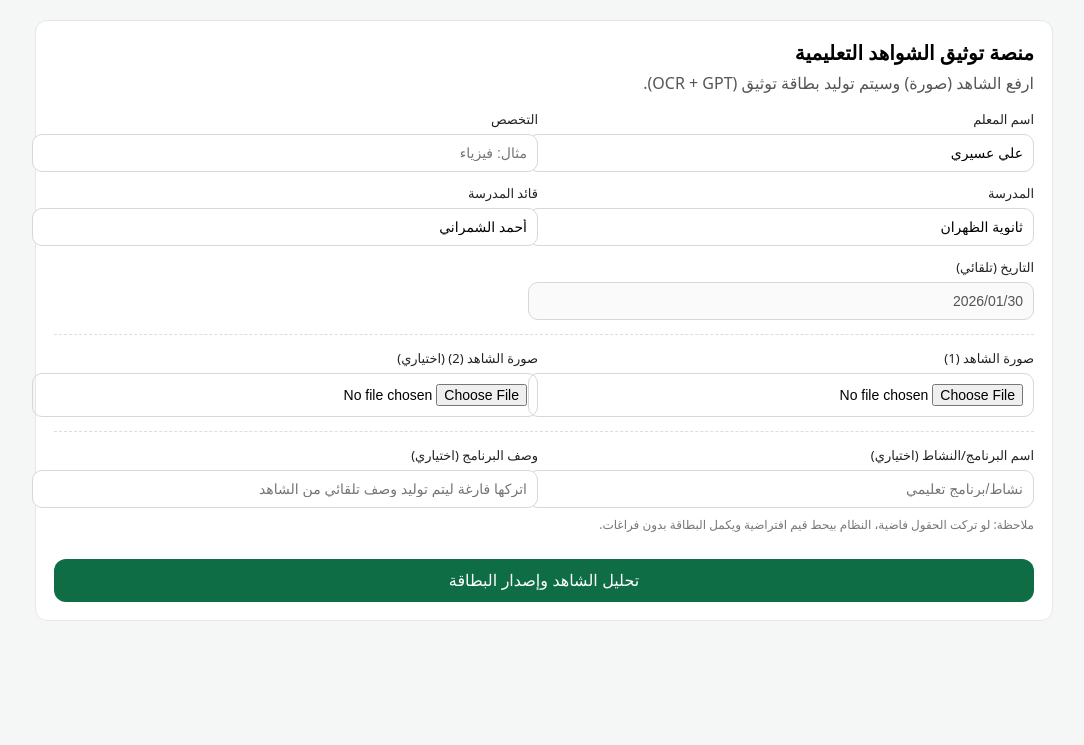
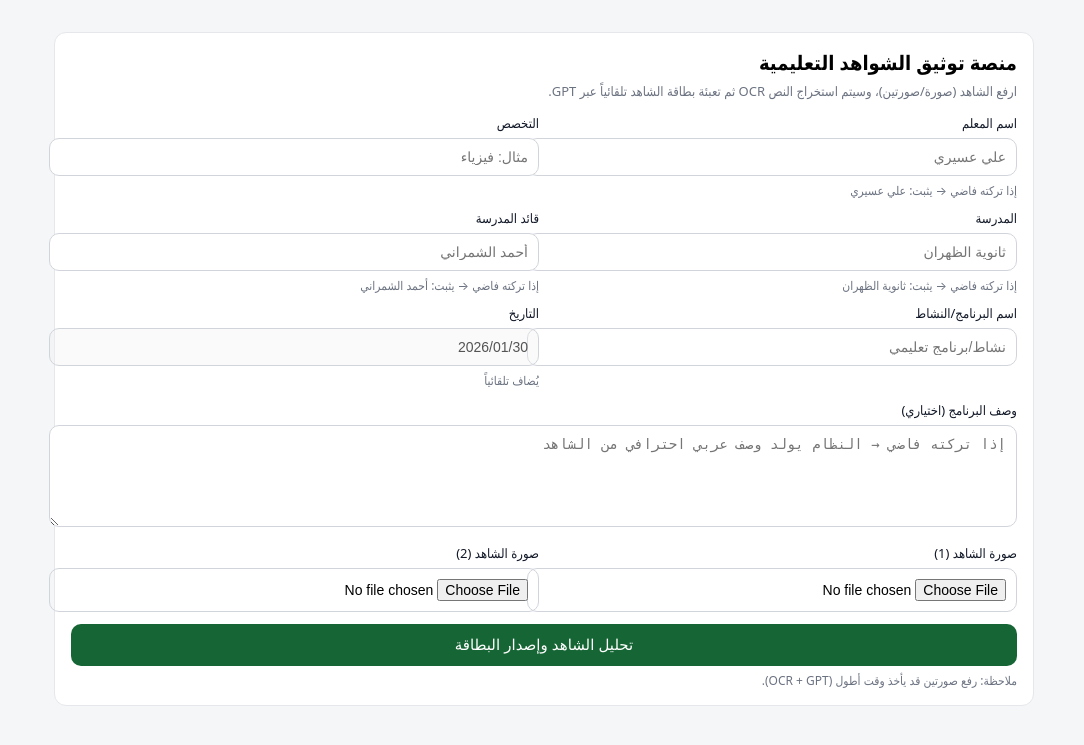
Before and after one commit to aliasiriiii/Evidence-ai, a Flask app: page / in a window 1280 px wide. Shown: the top 745 px of the page, without its empty margins (96-1180 px from the left). Run offline with Flask 3, Linux system fonts and the light colour scheme.

Commit message:
Update index.html

```diff
--- a/templates/index.html
+++ b/templates/index.html
@@ -2,84 +2,103 @@
 <html lang="ar" dir="rtl">
 <head>
   <meta charset="utf-8" />
-  <meta name="viewport" content="width=device-width,initial-scale=1" />
+  <meta name="viewport" content="width=device-width, initial-scale=1" />
   <title>منصة توثيق الشواهد التعليمية</title>
   <style>
-    body{font-family:system-ui,-apple-system,Segoe UI,Roboto; background:#f5f7f6; margin:0; padding:20px;}
-    .wrap{max-width:980px; margin:0 auto; background:#fff; border:1px solid #e6e6e6; border-radius:12px; padding:18px;}
-    h1{margin:0 0 6px; font-size:20px;}
-    .sub{color:#555; margin:0 0 16px;}
-    .grid{display:grid; grid-template-columns:1fr 1fr; gap:12px;}
-    label{font-size:13px; color:#222; display:block; margin-bottom:6px;}
-    input, textarea{width:100%; padding:10px; border:1px solid #d7d7d7; border-radius:10px; font-size:14px;}
-    textarea{min-height:80px; resize:vertical;}
-    .section{margin-top:14px; padding-top:14px; border-top:1px dashed #ddd;}
-    .btn{margin-top:14px; width:100%; padding:12px; border:0; border-radius:12px; background:#0f6d45; color:#fff; font-size:16px;}
-    .muted{color:#777; font-size:12px; margin-top:8px;}
-    @media (max-width:800px){ .grid{grid-template-columns:1fr;} }
+    body{font-family: system-ui, -apple-system, "Segoe UI", Tahoma, Arial; background:#f5f6f7; margin:0}
+    .wrap{max-width:980px;margin:18px auto;padding:14px}
+    .card{background:#fff;border:1px solid #e5e7eb;border-radius:12px;padding:16px}
+    h1{margin:0 0 6px;font-size:20px}
+    .sub{color:#6b7280;margin:0 0 14px;font-size:13px}
+    .grid{display:grid;grid-template-columns:1fr 1fr;gap:10px}
+    label{font-size:13px;color:#111827;display:block;margin-bottom:6px}
+    input,textarea{width:100%;padding:10px;border:1px solid #d1d5db;border-radius:10px;font-size:14px}
+    textarea{min-height:80px;resize:vertical}
+    .row{margin-top:12px}
+    .files{display:grid;grid-template-columns:1fr 1fr;gap:10px}
+    .btn{background:#166534;color:#fff;border:0;border-radius:10px;padding:12px 14px;font-size:15px;cursor:pointer;width:100%}
+    .hint{font-size:12px;color:#6b7280;margin-top:6px}
+    .loading{display:none;margin-top:12px;background:#f0fdf4;border:1px solid #bbf7d0;border-radius:10px;padding:10px;color:#166534;font-size:13px}
+    .bar{height:8px;background:#dcfce7;border-radius:999px;overflow:hidden;margin-top:8px}
+    .bar > div{height:8px;background:#16a34a;width:40%;border-radius:999px;animation: move 1.1s infinite ease-in-out}
+    @keyframes move{0%{transform:translateX(-120%)}100%{transform:translateX(280%)}}
+    @media (max-width:800px){.grid,.files{grid-template-columns:1fr}}
   </style>
 </head>
 <body>
   <div class="wrap">
+    <div class="card">
       <h1>منصة توثيق الشواهد التعليمية</h1>
-    <p class="sub">ارفع الشاهد (صورة) وسيتم توليد بطاقة توثيق (OCR + GPT).</p>
+      <p class="sub">ارفع الشاهد (صورة/صورتين)، وسيتم استخراج النص OCR ثم تعبئة بطاقة الشاهد تلقائياً عبر GPT.</p>
 
-    <form action="/generate" method="post" enctype="multipart/form-data">
+      <form id="f" action="/generate" method="post" enctype="multipart/form-data">
         <div class="grid">
           <div>
             <label>اسم المعلم</label>
-          <input name="teacher" placeholder="مثال: علي عبدالله عسيري" value="{{ default_teacher }}">
+            <input name="teacher" placeholder="{{ default_teacher }}" />
+            <div class="hint">إذا تركته فاضي → يثبت: {{ default_teacher }}</div>
           </div>
           <div>
             <label>التخصص</label>
-          <input name="subject" placeholder="مثال: فيزياء">
+            <input name="subject" placeholder="مثال: فيزياء" />
           </div>
 
           <div>
             <label>المدرسة</label>
-          <input name="school" placeholder="مثال: ثانوية الظهران" value="{{ default_school }}">
+            <input name="school" placeholder="{{ default_school }}" />
+            <div class="hint">إذا تركته فاضي → يثبت: {{ default_school }}</div>
           </div>
           <div>
             <label>قائد المدرسة</label>
-          <input name="principal" placeholder="مثال: أحمد الشمراني" value="{{ default_principal }}">
+            <input name="principal" placeholder="{{ default_principal }}" />
+            <div class="hint">إذا تركته فاضي → يثبت: {{ default_principal }}</div>
           </div>
 
           <div>
-          <label>التاريخ (تلقائي)</label>
-          <input value="{{ today }}" disabled>
-        </div>
-        <div></div>
-      </div>
-
-      <div class="section">
-        <div class="grid">
-          <div>
-            <label>صورة الشاهد (1)</label>
-            <input type="file" name="image1" accept="image/*">
+            <label>اسم البرنامج/النشاط</label>
+            <input name="program_name" placeholder="نشاط/برنامج تعليمي" />
           </div>
           <div>
-            <label>صورة الشاهد (2) (اختياري)</label>
-            <input type="file" name="image2" accept="image/*">
-          </div>
+            <label>التاريخ</label>
+            <input value="{{ today }}" disabled />
+            <div class="hint">يُضاف تلقائياً</div>
           </div>
         </div>
 
-      <div class="section">
-        <div class="grid">
+        <div class="row">
+          <label>وصف البرنامج (اختياري)</label>
+          <textarea name="program_desc" placeholder="إذا تركته فاضي → النظام يولد وصف عربي احترافي من الشاهد"></textarea>
+        </div>
+
+        <div class="row files">
           <div>
-            <label>اسم البرنامج/النشاط (اختياري)</label>
-            <input name="program_name" placeholder="نشاط/برنامج تعليمي">
+            <label>صورة الشاهد (1)</label>
+            <input type="file" name="image1" accept="image/*" />
           </div>
           <div>
-            <label>وصف البرنامج (اختياري)</label>
-            <input name="program_desc" placeholder="اتركها فارغة ليتم توليد وصف تلقائي من الشاهد">
+            <label>صورة الشاهد (2)</label>
+            <input type="file" name="image2" accept="image/*" />
           </div>
         </div>
-        <p class="muted">ملاحظة: لو تركت الحقول فاضية، النظام بيحط قيم افتراضية ويكمل البطاقة بدون فراغات.</p>
+
+        <div class="row">
+          <button class="btn" type="submit">تحليل الشاهد وإصدار البطاقة</button>
+          <div class="loading" id="loading">
+            جاري التحليل... يرجى الانتظار
+            <div class="bar"><div></div></div>
+          </div>
+          <div class="hint">ملاحظة: رفع صورتين قد يأخذ وقت أطول (OCR + GPT).</div>
+        </div>
+      </form>
+    </div>
   </div>
 
-      <button class="btn" type="submit">تحليل الشاهد وإصدار البطاقة</button>
-    </form>
-  </div>
+  <script>
+    const f = document.getElementById("f");
+    const loading = document.getElementById("loading");
+    f.addEventListener("submit", () => {
+      loading.style.display = "block";
+    });
+  </script>
 </body>
 </html>
```
Lines whose indentation alone changed are shown as unchanged.
